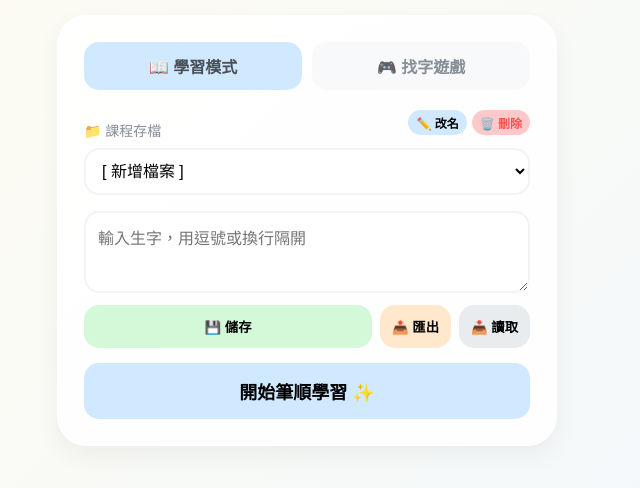
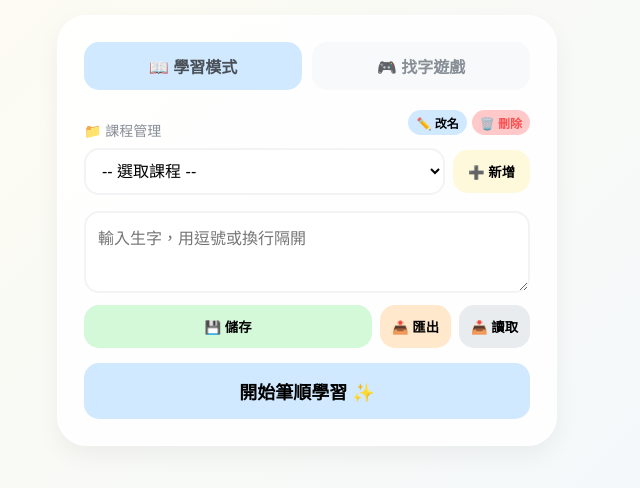
Before and after one commit to learnself945-cloud/Chinese_findword, a plain HTML site: page index.html in a window 1280 px wide. Both pictures are taken after a click on the button "💾 儲存". Shown: the whole page, without its empty margins (333-973 px from the left). Drawn offline with nearby package versions, Linux system fonts and the light colour scheme.

Commit message:
Update title and button labels in index.html

```diff
--- a/index.html
+++ b/index.html
@@ -3,7 +3,7 @@
 <head>
     <meta charset="UTF-8">
     <meta name="viewport" content="width=device-width, initial-scale=1.0">
-    <title>教育標楷完全版 - 具名匯出與介面優化版</title>
+    <title>教育標楷完全版 - 新增按鈕獨立版</title>
     <script src="https://cdn.jsdelivr.net/npm/hanzi-writer@3.5/dist/hanzi-writer.min.js"></script>
     <script src="https://cdn.jsdelivr.net/npm/canvas-confetti@1.6.0/dist/confetti.browser.min.js"></script>
     <style>
@@ -69,13 +69,20 @@
         </div>
 
         <div style="display:flex; justify-content: space-between; align-items: flex-end;">
-            <label>📁 課程存檔</label>
+            <label>📁 課程管理</label>
             <div style="display:flex; gap:5px; margin-bottom:5px;">
                 <button onclick="renameWithPass()" style="padding:4px 8px; font-size:12px; background:var(--p-blue);">✏️ 改名</button>
                 <button onclick="deleteWithPass()" style="padding:4px 8px; font-size:12px; background:var(--p-red); color:#fa5252;">🗑️ 刪除</button>
             </div>
         </div>
-        <select id="lessonSelect" onchange="loadLesson()"></select>
+
+        <div style="display:flex; gap:8px; align-items: center;">
+            <select id="lessonSelect" onchange="loadLesson()" style="flex:1;">
+                <option value="">-- 選取課程 --</option>
+            </select>
+            <button onclick="addNewLesson()" style="background:var(--p-yellow); padding: 12px 15px; white-space: nowrap;">➕ 新增</button>
+        </div>
+
         <textarea id="wordsInput" rows="3" placeholder="輸入生字，用逗號或換行隔開"></textarea>
 
         <div style="display:flex; gap:8px;">
@@ -96,7 +103,7 @@
             <select id="gridSize">
                 <option value="4">⭐ 入門 (4x4)</option>
                 <option value="5">⭐⭐ 進階 (5x5)</option>
-                <option value="6">⭐⭐挑戰 (6x6)</option>
+                <option value="6">⭐⭐⭐ 挑戰 (6x6)</option>
                 <option value="7">🏆 高手 (7x7)</option>
                 <option value="8">🔥 專家 (8x8)</option>
                 <option value="9">👑 傳說 (9x9)</option>
@@ -144,27 +151,39 @@
 
         (function init() { refreshDropdown(); })();
 
-        // 🌟 調整下拉選單預設文字
         function refreshDropdown() {
             const select = document.getElementById('lessonSelect');
-            select.innerHTML = '<option value="">[ 新增檔案 ]</option>';
+            select.innerHTML = '<option value="">-- 選取課程 --</option>';
             Object.keys(db).sort().forEach(name => { select.innerHTML += `<option value="${name}">${name}</option>`; });
         }
 
-        function loadLesson() { const name = document.getElementById('lessonSelect').value; if (name) document.getElementById('wordsInput').value = db[name]; else document.getElementById('wordsInput').value = ""; }
-
-        function saveData() {
-            const words = document.getElementById('wordsInput').value.trim();
-            if(!words) return;
-            let name = document.getElementById('lessonSelect').value || prompt("存檔名稱：");
-            if(!name) return;
-            db[name] = words;
+        // 🌟 新增按鈕功能
+        function addNewLesson() {
+            const name = prompt("請輸入新課程名稱：");
+            if (!name) return;
+            if (db[name]) { alert("課程名稱已存在！"); return; }
+            db[name] = ""; // 建立空白課程
             localStorage.setItem(DB_KEY, JSON.stringify(db));
             refreshDropdown();
             document.getElementById('lessonSelect').value = name;
+            document.getElementById('wordsInput').value = "";
+            document.getElementById('wordsInput').focus();
         }
 
-        // 🌟 具名匯出功能
+        function loadLesson() {
+            const name = document.getElementById('lessonSelect').value;
+            document.getElementById('wordsInput').value = name ? db[name] : "";
+        }
+
+        function saveData() {
+            const name = document.getElementById('lessonSelect').value;
+            const words = document.getElementById('wordsInput').value.trim();
+            if (!name) { alert("請先選擇課程或點擊「新增」"); return; }
+            db[name] = words;
+            localStorage.setItem(DB_KEY, JSON.stringify(db));
+            alert("儲存成功！");
+        }
+
         function exportNamedData() {
             const currentName = document.getElementById('lessonSelect').value || "生字備份";
             const exportName = prompt("請輸入匯出的檔案名稱：", currentName);
```
